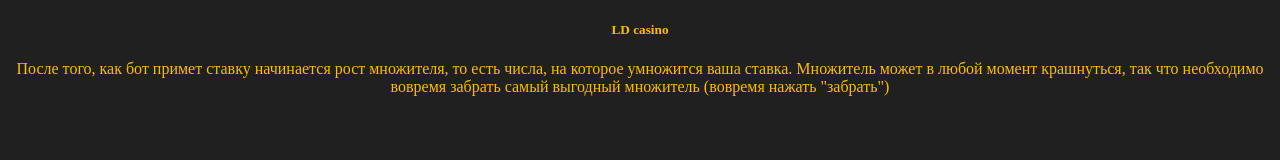
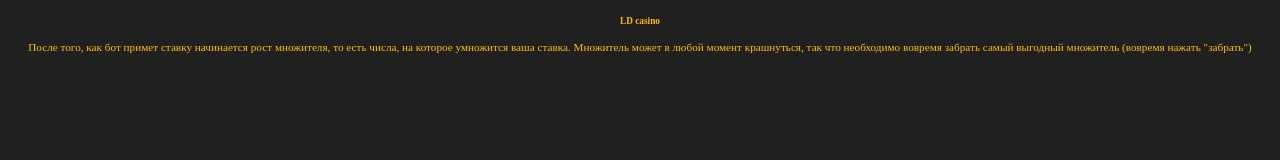
Before and after one commit to LoaDino/loadino.github.io, a plain HTML site: page TGcasino/crash_rules/index.html in a window 1280 px wide. Drawn offline with Linux system fonts and the light colour scheme.

Commit message:
Update style.css

```diff
--- a/TGcasino/crash_rules/style.css
+++ b/TGcasino/crash_rules/style.css
@@ -2,7 +2,7 @@ body {
     background-color: #202020;
     text-align: center;
     color: #ffbb00;
-    font-size: 100%;
+    font-size: 70%;
 }
 
 select {
```
